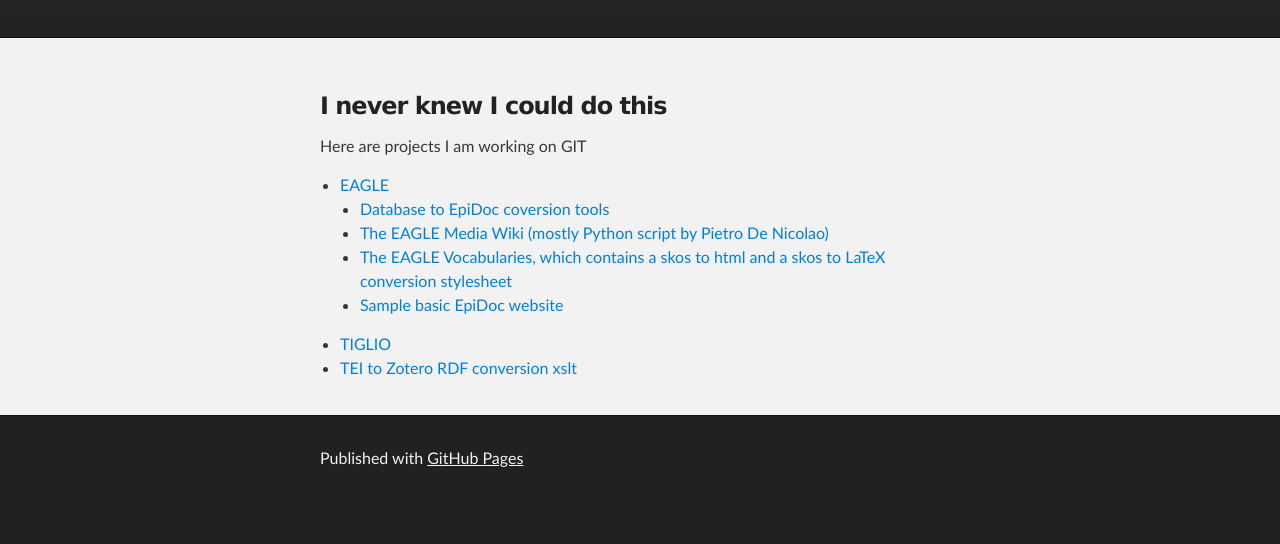
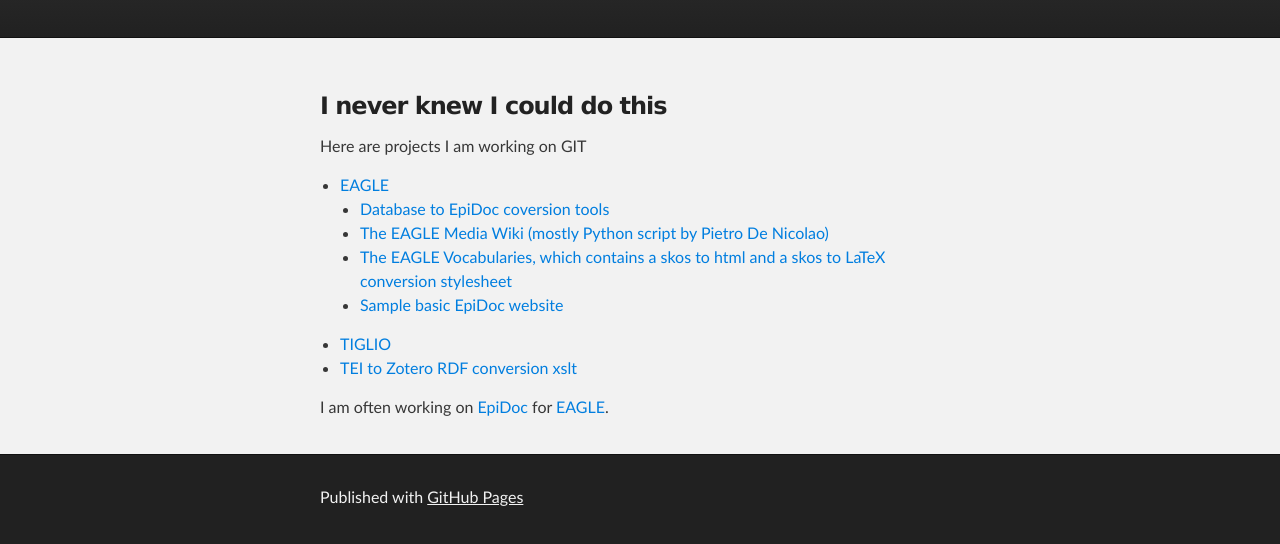
Before and after one commit to PietroLiuzzo/pietroliuzzo.github.io, a plain HTML site: page index.html in a window 1280 px wide. Shown: the part 136-680 px from the top of the page. Drawn offline with Linux system fonts and the light colour scheme.

Commit message:
another change

```diff
--- a/index.html
+++ b/index.html
@@ -44,6 +44,7 @@
     <li><a href="https://github.com/EAGLE-BPN/BiblioTEI2ZoteroRDF">TEI to Zotero RDF conversion xslt</a></li>
   </ul>
 </p>
+        <p>I am often working on <a href="http://epidoc.sourceforge.net/">EpiDoc</a> for <a href="http://www.eagle-network.eu/">EAGLE</a>.</p>
 
 
       </section>
```
